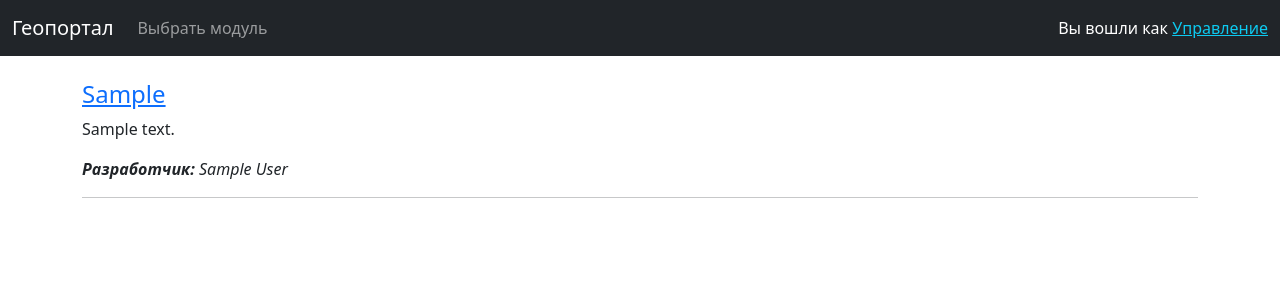
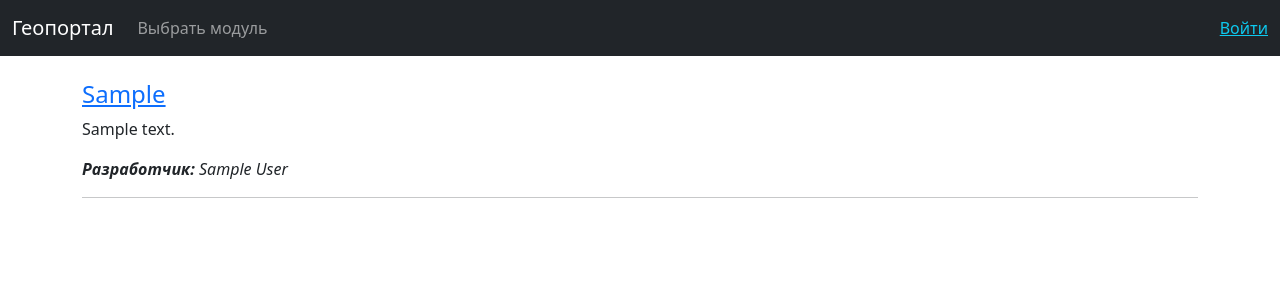
Before and after one commit to TheHoboCoder/geoportal, a Django app: page / in a window 1280 px wide. Shown: the top 300 px of the page. Run offline with Django 4.2, Linux system fonts and the light colour scheme; tables that the repository leaves empty hold one stand-in row (values such as "Sample post"); parts of the project's set-up code (start-up, migrations or seed data) failed here and were passed over.

Commit message:
changed base template

```diff
--- a/templates/base.html
+++ b/templates/base.html
@@ -22,12 +22,20 @@
                         </li>
                     </ul>
                 </div>
-                {% if request.user %}
+
                 <form class="form-inline my-2 my-lg-0">
-                    <span class="text-white"> Вы вошли как <b>{{ request.user.username}}</b></span>
-                    <a class="text-info" href="{% url 'admin:index' %}">Управление</a>
+                    {% if request.user.is_authenticated %}
+                        <span class="text-white"> Вы вошли как <b>{{ request.user.username}}</b></span>
+                    {% endif %}
+                    <a class="text-info" href="{% url 'admin:index' %}">
+                        {% if request.user.is_authenticated %}
+                            Управление
+                        {% else %}
+                            Войти
+                        {% endif %}
+                    </a>
                 </form>
-                {% endif %}
+
             </div>
         </nav>
         {% endblock %}
```
